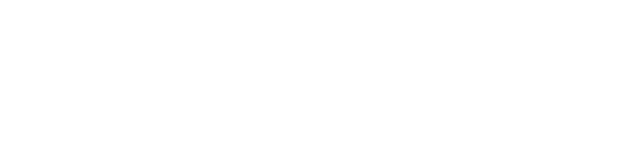
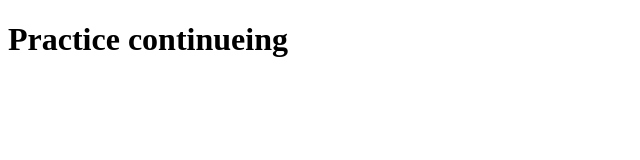
Before and after one commit to opuzayed/recap-practice-1, a plain HTML site: page index.html in a window 1280 px wide. Shown: the whole page, without its empty margins (0-640 px from the left). Drawn offline with Linux system fonts and the light colour scheme.

Commit message:
header added

```diff
--- a/index.html
+++ b/index.html
@@ -7,6 +7,6 @@
     <title>My-first-practice-repo</title>
 </head>
 <body>
-
+    <h1>Practice continueing</h1>
 </body>
 </html>
```
